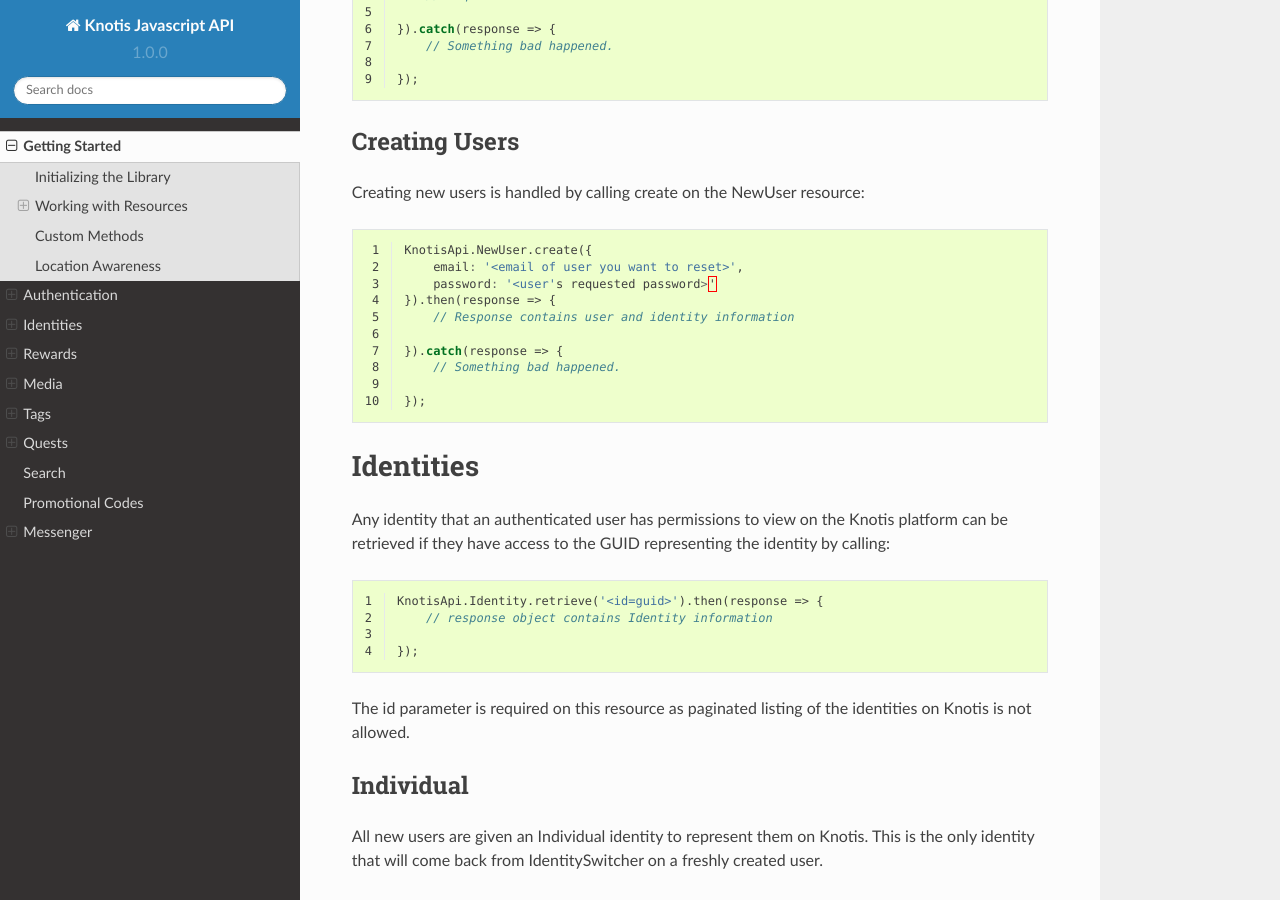
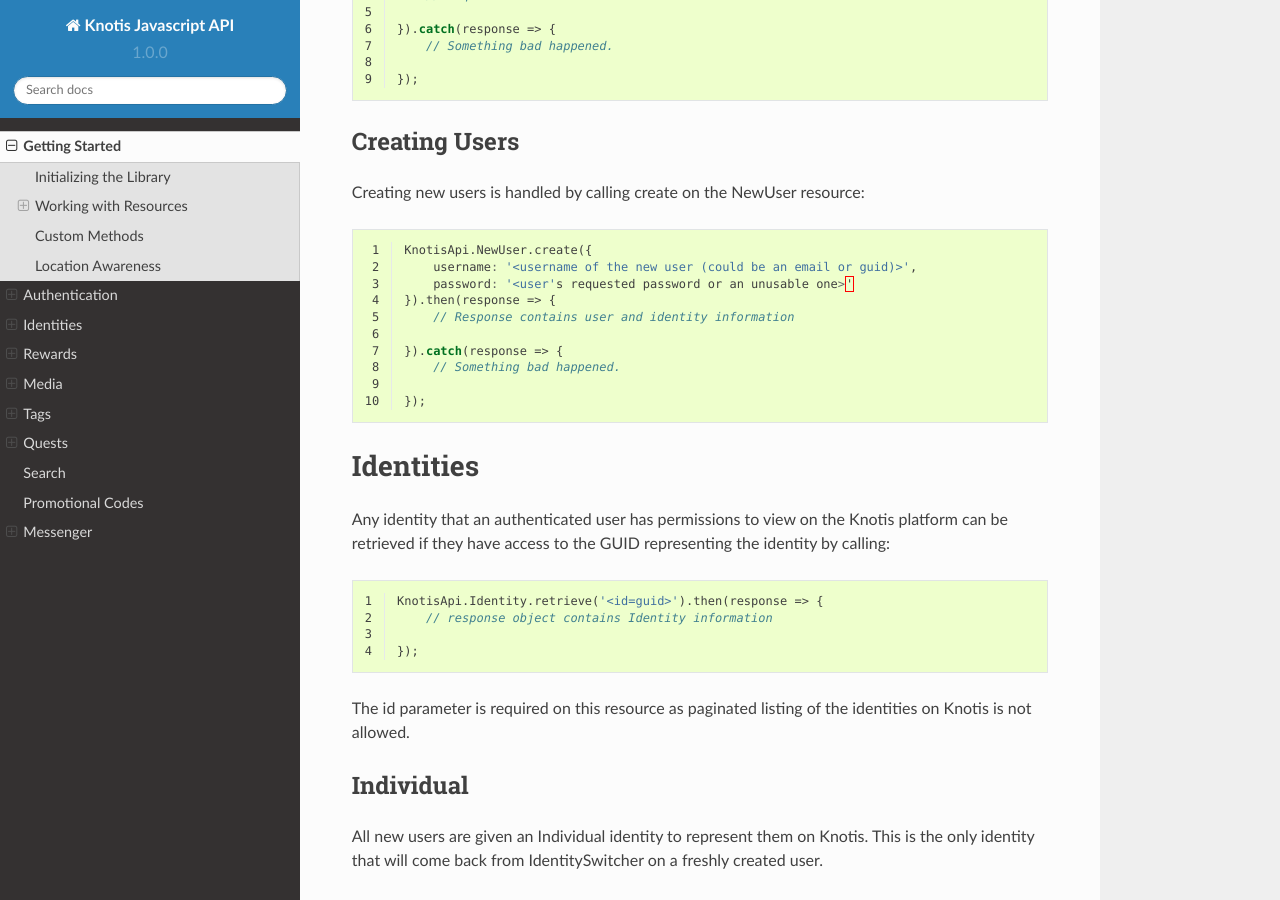
Before and after one commit to Knotis/knotisapi-js, a Sphinx documentation site: the page built from docs/source/basics.rst, in a window 1280 px wide and 900 px high, scrolled down 6073 px. Built offline with Sphinx 7.4.7 and the Read the Docs theme 2.0.0, drawn with Linux system fonts in a browser that asks for light colours; some of the changed lines change nothing that is shown.

Commit message:
Fix NewUser.create() Documentation (#42)
* We changed the email field to username. The docs reflect this change appropriately now.

```diff
--- a/docs/source/basics.rst
+++ b/docs/source/basics.rst
@@ -313,8 +313,8 @@ Creating new users is handled by calling create on the NewUser resource:
     :linenos:
 
     KnotisApi.NewUser.create({
-        email: '<email of user you want to reset>',
-        password: '<user's requested password>'
+        username: '<username of the new user (could be an email or guid)>',
+        password: '<user's requested password or an unusable one>'
     }).then(response => {
         // Response contains user and identity information
 
```
